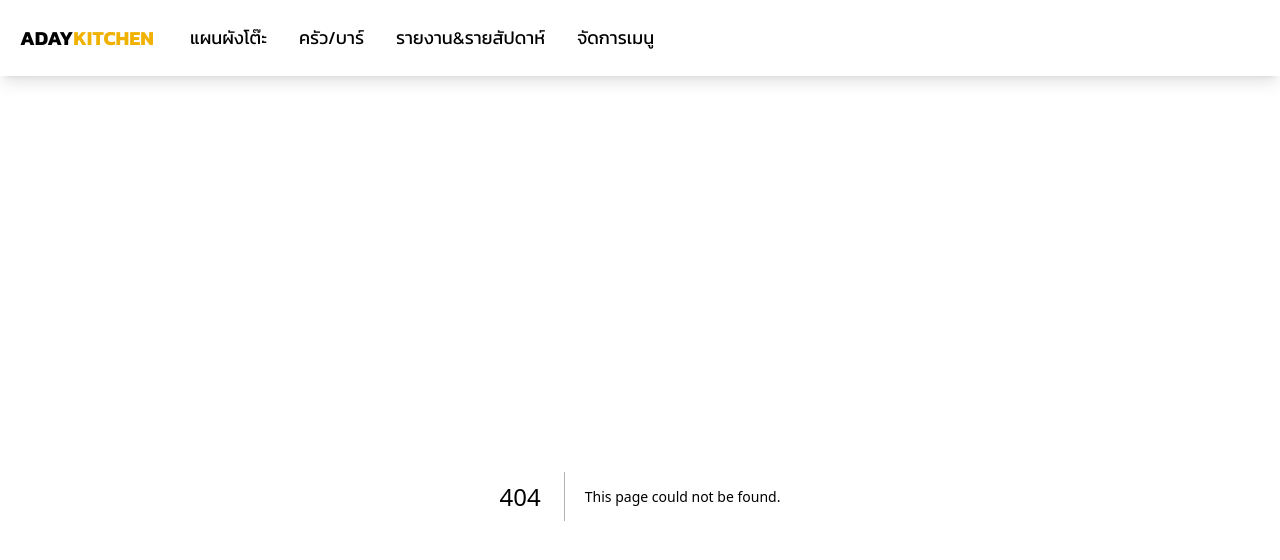
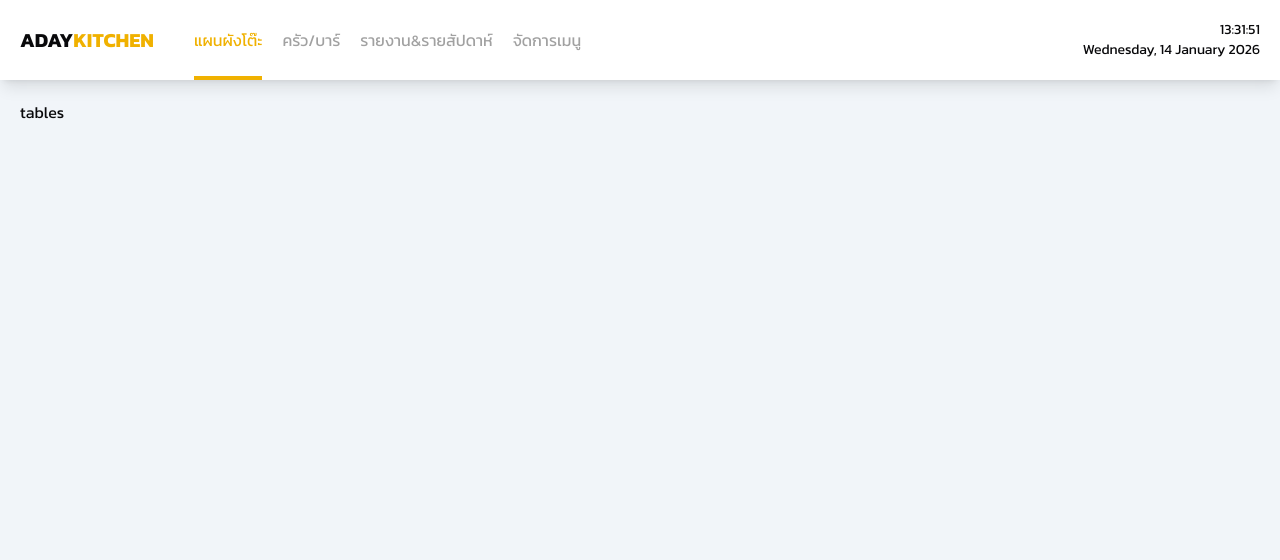
Before and after one commit to KittipunNew/POS-ADAY-KITCHEN, a Next.js app: page /tables in a window 1280 px wide. Before the commit this address had no page. Shown: the top 560 px of the page. Built offline with nearby package versions, Linux system fonts and the light colour scheme.

Commit message:
feat(navbar): add active link underline and display date/time

```diff
--- /dev/null
+++ b/app/tables/page.tsx
@@ -0,0 +1,4 @@
+const page = () => {
+  return <div>tables</div>;
+};
+export default page;
--- /dev/null
+++ b/components/navbar/DigitalClock.tsx
@@ -0,0 +1,50 @@
+'use client';
+
+import { useEffect, useState } from 'react';
+
+const DigitalClock = () => {
+  const [time, setTime] = useState(new Date());
+
+  useEffect(() => {
+    const timer = setInterval(() => {
+      setTime(new Date());
+    }, 1000);
+
+    return () => clearInterval(timer);
+  }, []);
+
+  const formatTime = () => {
+    const hours = String(time.getHours()).padStart(2, '0');
+    const minutes = String(time.getMinutes()).padStart(2, '0');
+    const seconds = String(time.getSeconds()).padStart(2, '0');
+
+    return `${hours}:${minutes}:${seconds}`;
+  };
+
+  const formatDate = () => {
+    const days = [
+      'Sunday',
+      'Monday',
+      'Tuesday',
+      'Wednesday',
+      'Thursday',
+      'Friday',
+      'Saturday',
+    ];
+
+    const dayName = days[time.getDay()];
+    const date = time.getDate();
+    const month = time.toLocaleString('en-US', { month: 'long' });
+    const year = time.getFullYear();
+
+    return `${dayName}, ${date} ${month} ${year}`;
+  };
+
+  return (
+    <div className="text-sm">
+      <h1 className="text-end">{formatTime()}</h1>
+      <h1>{formatDate()}</h1>
+    </div>
+  );
+};
+export default DigitalClock;
--- a/components/navbar/Logo.tsx
+++ b/components/navbar/Logo.tsx
@@ -1,9 +1,11 @@
+import Link from 'next/link';
+
 const Logo = () => {
   return (
-    <div className="flex font-extrabold text-xl">
+    <Link href={'/'} className="flex font-extrabold text-xl">
       <h1>ADAY</h1>
       <h1 className="text-yellow-500">KITCHEN</h1>
-    </div>
+    </Link>
   );
 };
 export default Logo;
--- a/components/navbar/ModuleTab.tsx
+++ b/components/navbar/ModuleTab.tsx
@@ -1,15 +1,32 @@
-import { Button } from '../ui/button';
+'use client';
+
+import Link from 'next/link';
+import { usePathname } from 'next/navigation';
 
 type props = {
   label: string;
+  href: string;
 };
 
-const ModuleTab = (props: props) => {
-  const { label } = props;
+const ModuleTab = ({ label, href }: props) => {
+  const pathname = usePathname();
+  const isActive = pathname === href;
   return (
-    <Button variant={'ghost'} className="text-lg">
-      {label}
-    </Button>
+    <div className="relative">
+      <Link
+        href={href}
+        className={`text-m  text-neutral-400 ${
+          isActive ? 'text-yellow-500' : ''
+        }`}
+      >
+        {label}
+      </Link>
+      <h1
+        className={`${
+          isActive ? 'absolute top-12 h-1 w-full bg-yellow-500' : ''
+        }`}
+      ></h1>
+    </div>
   );
 };
 export default ModuleTab;
--- a/components/navbar/Navbar.tsx
+++ b/components/navbar/Navbar.tsx
@@ -1,15 +1,23 @@
 import Logo from '@/components/navbar/Logo';
 import ModuleTab from './ModuleTab';
+import DigitalClock from './DigitalClock';
 
 const Navbar = () => {
   return (
-    <div className="flex items-center gap-5 bg-white p-5 shadow-lg">
-      <Logo />
+    <div className="flex items-cente justify-between gap-5 bg-white p-5 shadow-lg">
+      <div className="flex items-center">
+        <div className="mr-10">
+          <Logo />
+        </div>
+        <div className="flex gap-5">
+          <ModuleTab label="แผนผังโต๊ะ" href="/tables" />
+          <ModuleTab label="ครัว/บาร์" href="/kitchen" />
+          <ModuleTab label="รายงาน&รายสัปดาห์" href="/report" />
+          <ModuleTab label="จัดการเมนู" href="/edit-menu" />
+        </div>
+      </div>
       <div>
-        <ModuleTab label="แผนผังโต๊ะ" />
-        <ModuleTab label="ครัว/บาร์" />
-        <ModuleTab label="รายงาน&รายสัปดาห์" />
-        <ModuleTab label="จัดการเมนู" />
+        <DigitalClock />
       </div>
     </div>
   );
```
Also changed, not shown: app/(customer)/tables/[tableId]/order/page.tsx (added).
